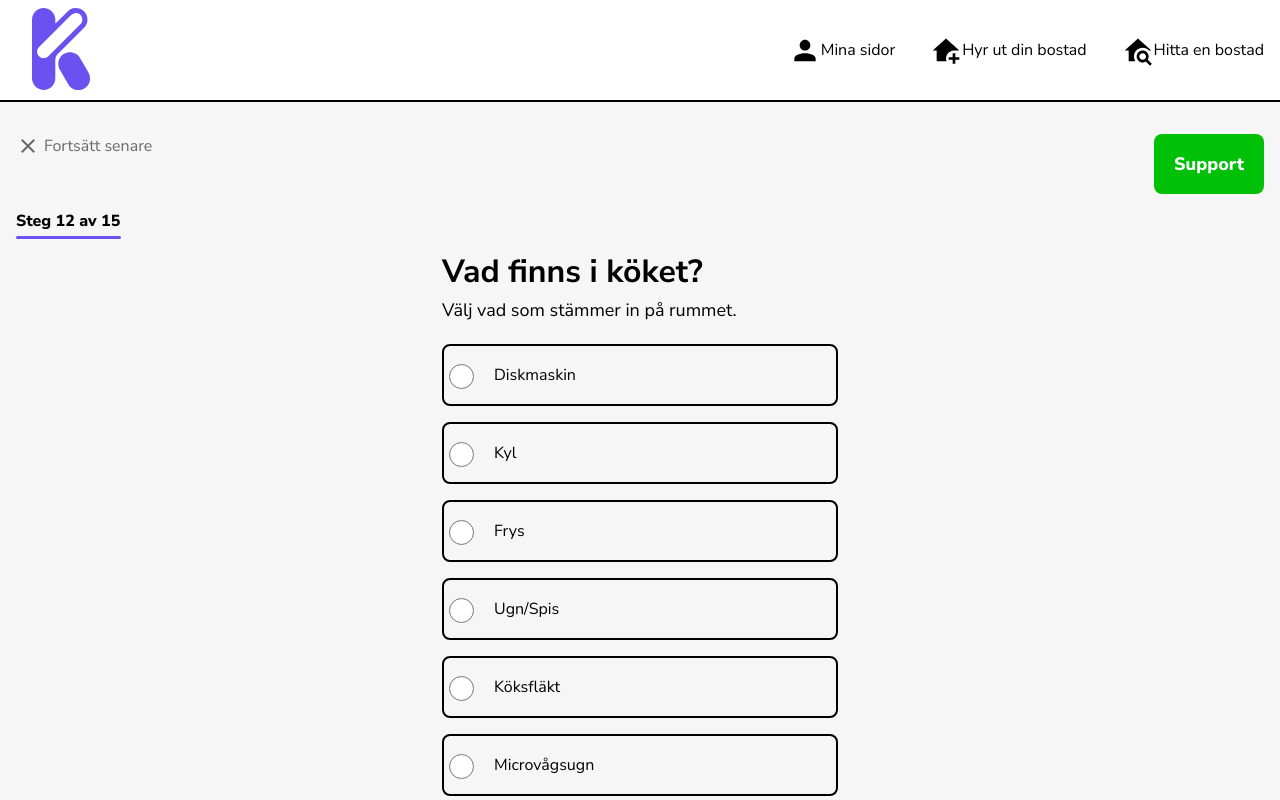
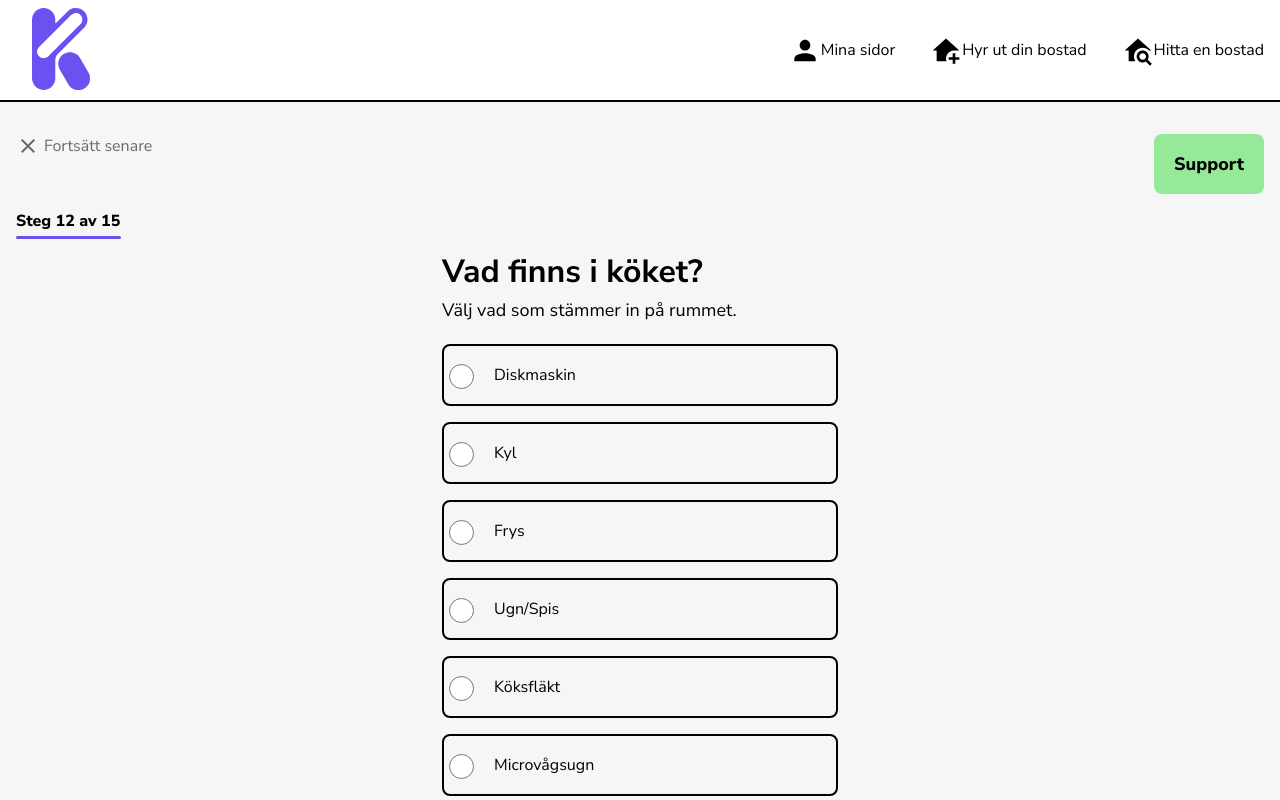
Before and after one commit to JennAnd/kollektiva2.0, a React (Create React App) app: page /kitchen in a window 1280 px wide. Shown: the top 800 px of the page. Built offline with nearby package versions, Linux system fonts and the light colour scheme.

Commit message:
Update SupportButton.module.css
Changed font-color and background-color.

```diff
--- a/src/components/SupportButton/SupportButton.module.css
+++ b/src/components/SupportButton/SupportButton.module.css
@@ -1,7 +1,7 @@
 .supportBtn {
   width: 110px;
   height: 60px;
-  background-color: #00c108;
+  background-color: #95e999;
   border: none;
   border-radius: 8px;
   line-height: 24px;
@@ -10,7 +10,7 @@
   font-size: 18px;
   font-family: "Nunito Sans";
   cursor: pointer;
-  color: white;
+  color: black;
   display: flex;
   align-items: center;
   justify-content: center;
```
